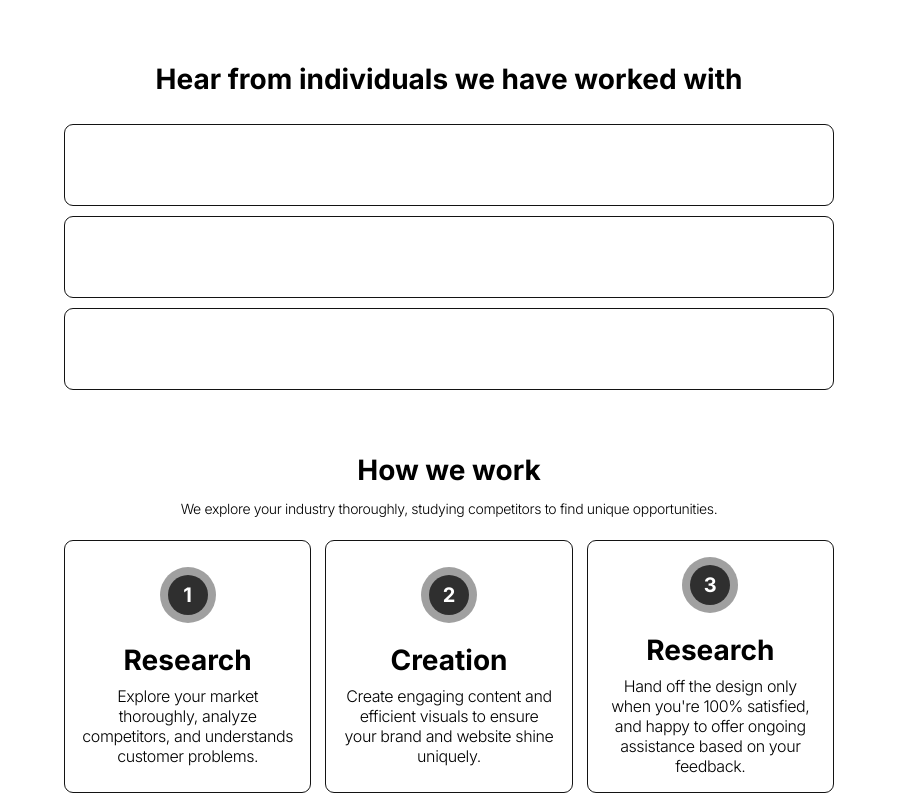
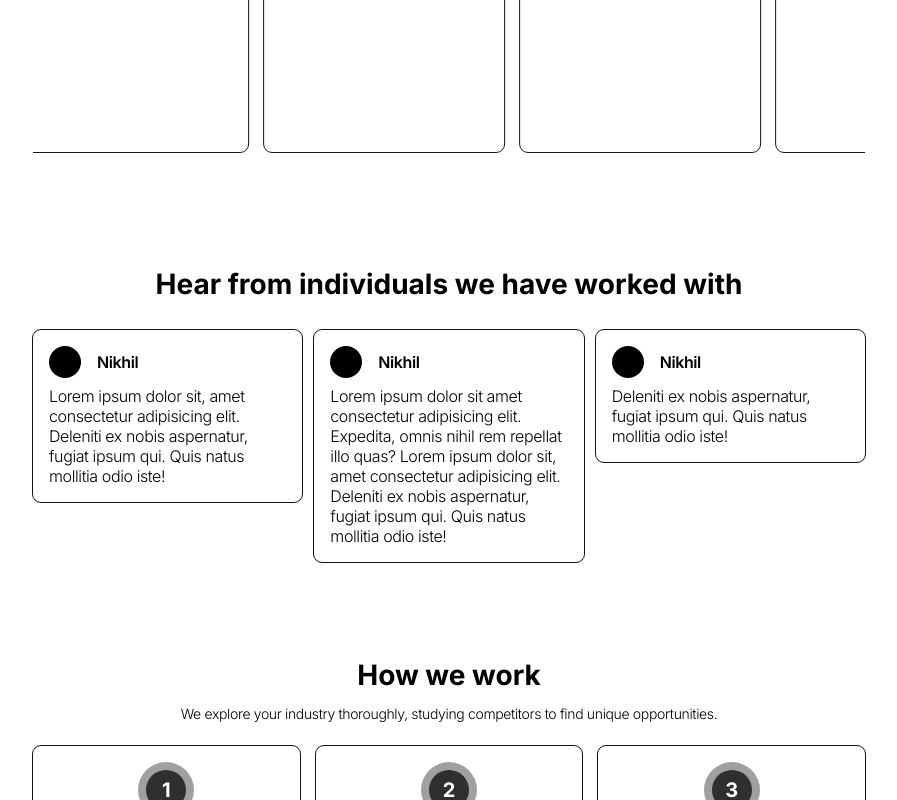
Before and after one commit to kmr-sahil/kmr-designs, a Next.js app: page / in a window 1280 px wide. Shown: the part 680-1480 px from the top of the page, without its empty margins (191-1088 px from the left). Built offline with nearby package versions, Linux system fonts and the light colour scheme.

Commit message:
added testimonials data

```diff
--- a/src/app/page.js
+++ b/src/app/page.js
@@ -1,5 +1,4 @@
 import React from 'react'
-
 import Link from 'next/link';
 import Navbar from '@/components/Navbar';
 import Work from '@/components/Work';
@@ -13,13 +12,13 @@ function page() {
 
   return (
 
-    <div className='max-w-[40rem] md:max-w-[60rem] mx-auto p-[1rem] md:px-[6rem] flex flex-col gap-[4rem]'>
+    <div className='max-w-[40rem] md:max-w-[60rem] mx-auto p-[1rem] md:px-[4rem] flex flex-col gap-[4rem] md:gap-[5rem] lg:gap-[6rem]'>
 
       <Navbar />
 
-      <section className='mt-[1.5rem] flex flex-col justify-center items-center gap-[1.5rem]'>
+      <section className='mt-[1.5rem] md:mt-[1.8rem] flex flex-col justify-center items-center gap-[1.5rem]'>
 
-          <h1 className='text-[28px] md:text-[32px] font-bold leading-[2rem] text-center'>Crafting engaging websites with meaningful designs that drive results.</h1>
+          <h1 className='text-[28px] md:text-[36px] lg:text-[48px] font-bold leading-[2rem] md:leading-[2.5rem] lg:leading-[3.5rem] text-center'>Crafting engaging websites with meaningful designs that <br className='hidden lg:block'></br> drive results.</h1>
 
           <h3 className='text-[14px] md:text-[18px] font-light tracking-tight leading-tight text-center'>We work with startups, creatives, and visionaries. Through efficient design, we create websites that excel as powerful sales engines, fostering success, engagement, and growth.</h3>
 
--- a/src/components/Footer.jsx
+++ b/src/components/Footer.jsx
@@ -15,9 +15,9 @@ function Footer() {
         <Link href={'/'} className='btn-primary bg-white text-[#131313] font-medium'>Book a quick 15 min Call Now</Link>
       </div>
 
-      <hr className='w-[100%] border-[#131313] my-[0.25rem]'></hr>
+      <hr className='w-[100%] border-[#131313] my-[0.25rem] md:my-[1rem]'></hr>
 
-      <div className='flex flex-col sm:flex-row gap-[1rem] justify-between items-start'>
+      <div className='flex flex-col sm:flex-row gap-[1rem] justify-between items-start mb-[1rem]'>
 
         <div className='flex gap-[0.5rem] items-center justify-center'>
             <Image src={'/logo.png'} width={28} height={10} alt='logo' />
--- a/src/components/Process.jsx
+++ b/src/components/Process.jsx
@@ -11,7 +11,7 @@ function Process() {
       <div className='flex flex-col md:flex-row gap-[1rem]'>
 
 
-      <div className='w-[100%] p-[1rem] rounded-[8px] outline outline-[1px] outline-[#131313] flex flex-col items-center justify-center gap-[0.5rem]'>
+      <div className='w-[100%] p-[1rem] rounded-[8px] outline outline-[1px] outline-[#131313] flex flex-col items-center justify-start gap-[0.5rem]'>
 
           <div className='bg-[#131313] rounded-full bg-opacity-40 p-[0.5rem]'>
 
@@ -27,7 +27,7 @@ function Process() {
 
       </div>
 
-      <div className='w-[100%] p-[1rem] rounded-[8px] outline outline-[1px] outline-[#131313] flex flex-col items-center justify-center gap-[0.5rem]'>
+      <div className='w-[100%] p-[1rem] rounded-[8px] outline outline-[1px] outline-[#131313] flex flex-col items-center justify-start gap-[0.5rem]'>
 
           <div className='bg-[#131313] rounded-full bg-opacity-40 p-[0.5rem]'>
 
@@ -43,7 +43,7 @@ function Process() {
 
       </div>
 
-      <div className='w-[100%] p-[1rem] rounded-[8px] outline outline-[1px] outline-[#131313] flex flex-col items-center justify-center gap-[0.5rem]'>
+      <div className='w-[100%] p-[1rem] rounded-[8px] outline outline-[1px] outline-[#131313] flex flex-col items-center justify-start gap-[0.5rem]'>
 
           <div className='bg-[#131313] rounded-full bg-opacity-40 p-[0.5rem]'>
 
--- a/src/components/Testimonials.jsx
+++ b/src/components/Testimonials.jsx
@@ -6,15 +6,40 @@ function Testimonials() {
 
         <h2 className='title-primary my-[1rem]'>Hear from individuals we have worked with</h2>
 
-        <div className='flex-shrink-0 w-[100%] h-[5rem] rounded-[8px] outline outline-[1px] outline-[#131313]'>
+        <div className='flex flex-col lg-sm:flex-row justify-center items-start gap-[0.75rem]'>
 
-        </div>
+        <div className=' w-[100%] rounded-[8px] outline outline-[1px] outline-[#131313] p-[1rem] flex flex-col gap-[0.5rem]'>
 
-        <div className='flex-shrink-0 w-[100%] h-[5rem] rounded-[8px] outline outline-[1px] outline-[#131313]'>
+            <div className='flex gap-[0.5rem] md:gap-[1rem] items-center'>
+              <div className='w-[1.5rem] h-[1.5rem] md:w-[2rem] md:h-[2rem] bg-black rounded-full'></div>
+              <h3 className='title-sub font-semibold'>Nikhil</h3>
+            </div>
 
-        </div>
+            <p className='title-sub text-start'>Lorem ipsum dolor sit, amet consectetur adipisicing elit. Deleniti ex nobis aspernatur, fugiat ipsum qui. Quis natus mollitia odio iste!</p>
 
-        <div className='flex-shrink-0 w-[100%] h-[5rem] rounded-[8px] outline outline-[1px] outline-[#131313]'>
+            </div>
+
+            <div className=' w-[100%] rounded-[8px] outline outline-[1px] outline-[#131313] p-[1rem] flex flex-col gap-[0.5rem]'>
+
+            <div className='flex gap-[0.5rem] md:gap-[1rem] items-center'>
+              <div className='w-[1.5rem] h-[1.5rem] md:w-[2rem] md:h-[2rem] bg-black rounded-full'></div>
+              <h3 className='title-sub font-semibold'>Nikhil</h3>
+            </div>
+
+            <p className='title-sub text-start'>Lorem ipsum dolor sit amet consectetur adipisicing elit. Expedita, omnis nihil rem repellat illo quas? Lorem ipsum dolor sit, amet consectetur adipisicing elit. Deleniti ex nobis aspernatur, fugiat ipsum qui. Quis natus mollitia odio iste!</p>
+
+            </div>
+
+            <div className=' w-[100%] rounded-[8px] outline outline-[1px] outline-[#131313] p-[1rem] flex flex-col gap-[0.5rem]'>
+
+            <div className='flex gap-[0.5rem] md:gap-[1rem] items-center'>
+              <div className='w-[1.5rem] h-[1.5rem] md:w-[2rem] md:h-[2rem] bg-black rounded-full'></div>
+              <h3 className='title-sub font-semibold'>Nikhil</h3>
+            </div>
+
+            <p className='title-sub text-start'>Deleniti ex nobis aspernatur, fugiat ipsum qui. Quis natus mollitia odio iste!</p>
+
+            </div>
 
         </div>
 
--- a/tailwind.config.js
+++ b/tailwind.config.js
@@ -9,6 +9,8 @@ module.exports = {
     screens: {
       'sm': '464px',
       // => @media (min-width: 640px) { ... }
+
+      'lg-sm': '564px',
 
       'md': '964px',
       // => @media (min-width: 1024px) { ... }
```
